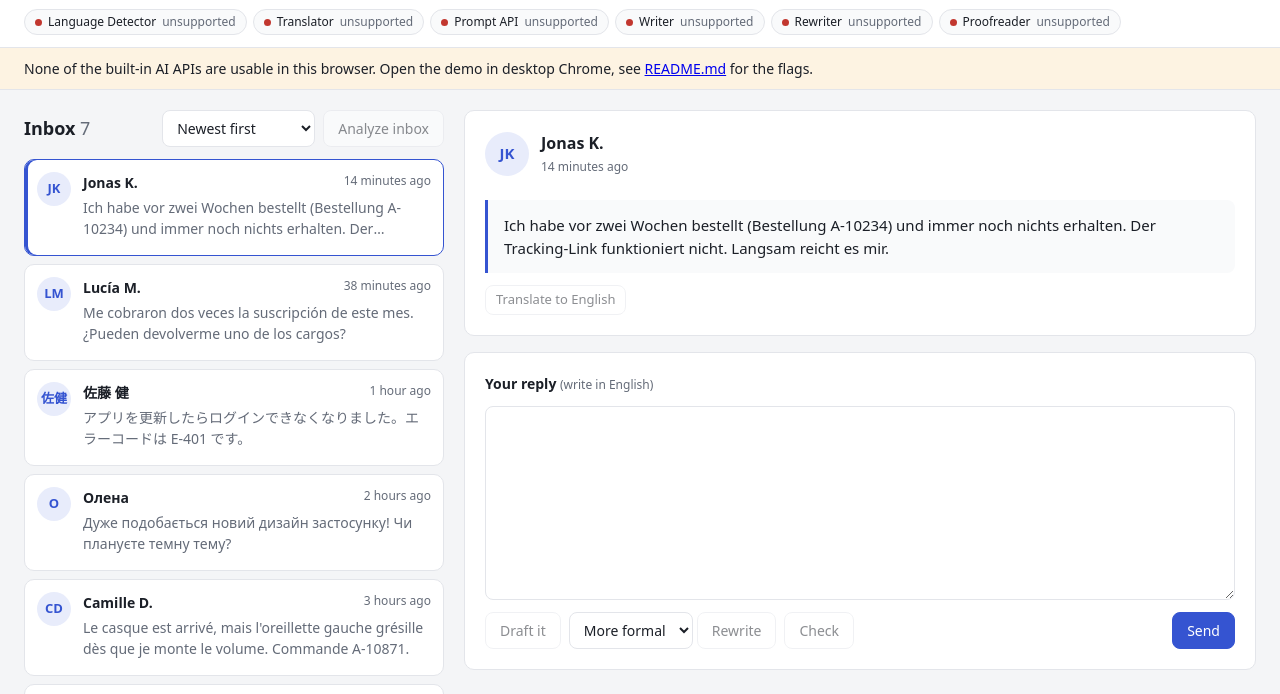
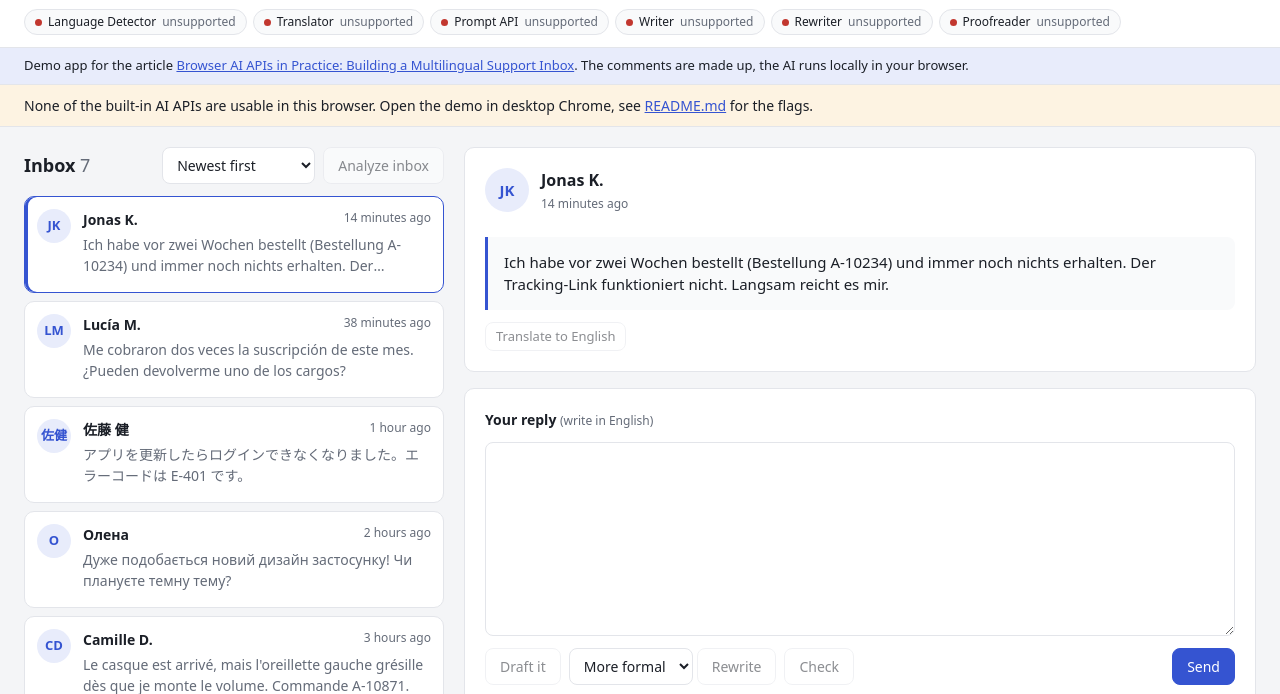
Before and after one commit to dsheiko/acme-support, a website with bundled scripts: page index.html in a window 1280 px wide. Shown: the part 43-737 px from the top of the page. Built offline with nearby package versions, Linux system fonts and the light colour scheme.

Commit message:
feat: add cross-link

```diff
--- a/css/app.css
+++ b/css/app.css
@@ -234,11 +234,32 @@ select:focus,
   background: var(--danger);
 }
 
+.about {
+  margin: 0;
+  padding: 8px 24px;
+  background: var(--accent-soft);
+  border-bottom: 1px solid var(--border);
+  font-size: 13px;
+}
+
 .notice {
   margin: 0;
   padding: 10px 24px;
   background: var(--warn-soft);
   border-bottom: 1px solid var(--border);
+}
+
+.about a,
+.notice a {
+  color: var(--accent);
+  font-weight: 500;
+}
+
+@media (max-width: 860px) {
+  .about,
+  .notice {
+    padding-inline: 16px;
+  }
 }
 
 /* ---------- Layout ---------- */
--- a/index.html
+++ b/index.html
@@ -18,6 +18,12 @@
       <button type="button" class="btn btn-primary" id="prepare" hidden>Download models</button>
     </div>
   </header>
+
+  <p class="about">
+    Demo app for the article
+    <a href="https://dsheiko.com/weblog/browser-ai-apis-multilingual-support-inbox/" target="_blank" rel="noopener">Browser AI APIs in Practice: Building a Multilingual Support Inbox</a>.
+    The comments are made up, the AI runs locally in your browser.
+  </p>
 
   <p class="notice" id="notice" hidden></p>
 
```
